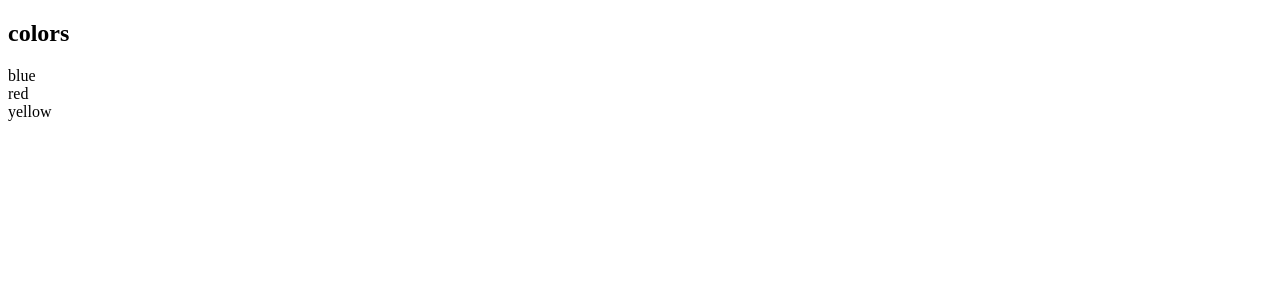
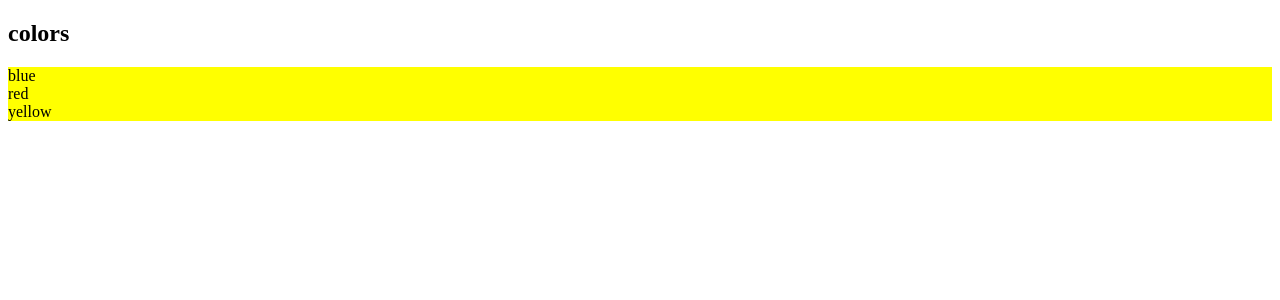
Before and after one commit to level1cr3/learnReact, a React (Vite) app: page / in a window 1280 px wide. Shown: the top 300 px of the page. Built offline with nearby package versions, Linux system fonts and the light colour scheme.

Commit message:
CSS Module

```diff
--- /dev/null
+++ b/src/App.css
@@ -0,0 +1,3 @@
+.list-group {
+  background-color: red;
+}
--- a/src/App.tsx
+++ b/src/App.tsx
@@ -1,4 +1,5 @@
 import ListGroup from "./components/ListGroup";
+import "./App.css";
 
 function App() {
   const colors = ["blue", "red", "yellow"];
--- a/src/components/ListGroup/ListGroup.css
+++ /dev/null
@@ -1,4 +0,0 @@
-.list-group {
-  list-style: none;
-  padding-left: 0%;
-}
--- /dev/null
+++ b/src/components/ListGroup/ListGroup.module.css
@@ -0,0 +1,8 @@
+.listGroup {
+  list-style: none;
+  padding-left: 0%;
+}
+
+.container {
+  background-color: yellow;
+}
--- a/src/components/ListGroup/ListGroup.tsx
+++ b/src/components/ListGroup/ListGroup.tsx
@@ -1,5 +1,5 @@
 import { useState } from "react";
-import "./ListGroup.css";
+import style from "./ListGroup.module.css";
 
 type Props = {
   items: string[];
@@ -14,7 +14,7 @@ function ListGroup({ items, heading, onSelectItem }: Props) {
     <>
       <h1>{heading}</h1>
       {items.length === 0 && <p>No items found</p>}
-      <ul className="list-group">
+      <ul className={[style.listGroup, style.container].join(" ")}>
         {items.map((item, index) => (
           <li
             className={
```
Also changed, not shown: src/Notes.txt.
